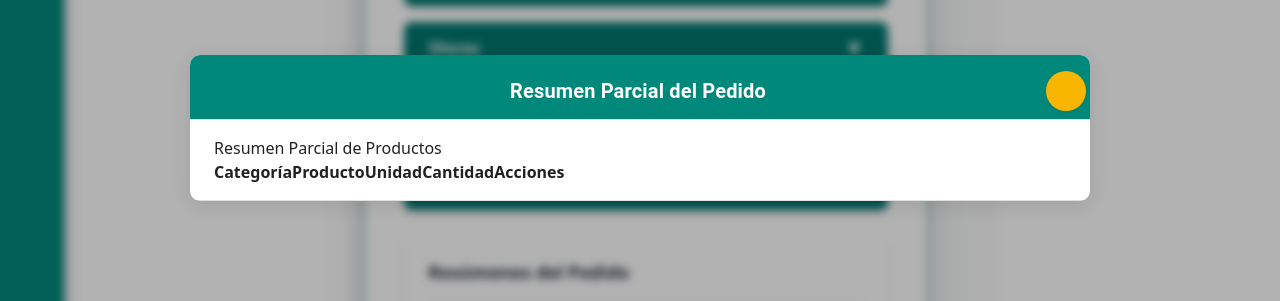
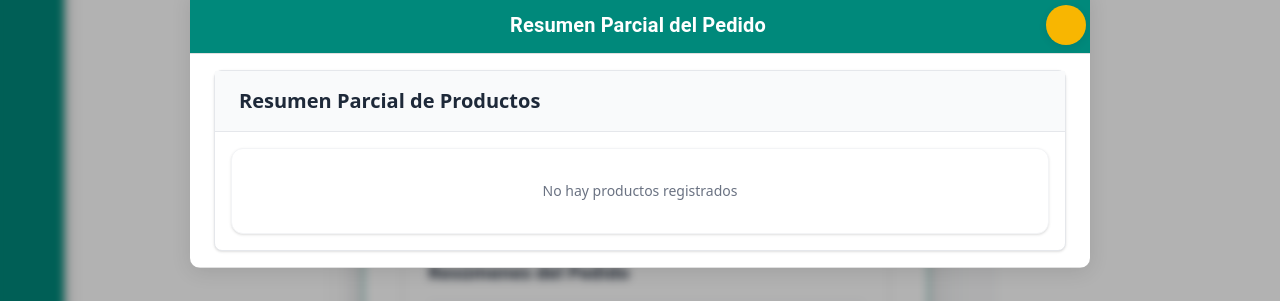
Before and after one commit to Derek-GB/IntegradorReact, a React (Vite) app: page /formularioAbarrotes.jsx in a window 1280 px wide. Both pictures are taken after a click on the button "Ver Resumen Parcial". Shown: the part 439-740 px from the top of the page. Built offline with nearby package versions, Linux system fonts and the light colour scheme; some icons are missing.

Commit message:
Se estandariza ResumenParcial
-DataTable
-SumitButton
-FormContainer
-Modal
Y se separa logica de view, tambien estandarizacion de diseño

```diff
--- a/src/hooks/abastecimineto/useResumenParcial.js
+++ b/src/hooks/abastecimineto/useResumenParcial.js
@@ -1,36 +1,51 @@
 
-import { useState, useContext } from 'react';
+import { useContext, useState } from 'react';
 import { contextoAbastecimiento } from '../../context/contextoAbastecimiento';
 
-export default function useResumenParcial() {
+const useResumenParcial = () => {
   const { items, eliminarItem } = useContext(contextoAbastecimiento);
-  const [modalIndex, setModalIndex] = useState(null);
+  const [isModalOpen, setIsModalOpen] = useState(false);
+  const [selectedIndex, setSelectedIndex] = useState(null);
   const [editCantidad, setEditCantidad] = useState('');
 
   const abrirModal = (index) => {
-    setModalIndex(index);
+    setSelectedIndex(index);
     setEditCantidad(items[index].cantidad);
+    setIsModalOpen(true);
   };
 
   const cerrarModal = () => {
-    setModalIndex(null);
+    setIsModalOpen(false);
+    setSelectedIndex(null);
     setEditCantidad('');
   };
 
   const guardarEdicion = () => {
-    if (editCantidad < 0) return;
-    items[modalIndex].cantidad = editCantidad;
+    if (editCantidad < 0 || selectedIndex === null) return;
+
+    // Modificación directa del item
+    items[selectedIndex].cantidad = editCantidad;
+
     cerrarModal();
   };
 
+  const handleEliminar = (index) => {
+    eliminarItem(index);
+  };
+
+  const selectedProduct = selectedIndex !== null ? items[selectedIndex] : null;
+
   return {
     items,
-    eliminarItem,
-    modalIndex,
+    isModalOpen,
+    selectedProduct,
     editCantidad,
+    setEditCantidad,
     abrirModal,
     cerrarModal,
     guardarEdicion,
-    setEditCantidad
+    handleEliminar,
   };
-}
+};
+
+export default useResumenParcial;
--- a/src/views/abastecimiento/resumenParcial.jsx
+++ b/src/views/abastecimiento/resumenParcial.jsx
@@ -1,119 +1,177 @@
-import { useContext, useState } from 'react';
-import SaveIcon from '@mui/icons-material/Save';
-import CloseIcon from '@mui/icons-material/Close';
-import { contextoAbastecimiento } from '../../context/contextoAbastecimiento';
+import React from "react";
+import SaveIcon from "@mui/icons-material/Save";
+import CloseIcon from "@mui/icons-material/Close";
+import EditIcon from "@mui/icons-material/Edit";
+import DeleteIcon from "@mui/icons-material/Delete";
+import GlobalDataTable from "../../components/globalComponents/GlobalDataTable.jsx";
+import GlobalModal from "../../components/globalComponents/GlobalModal.jsx";
+import InputField from "../../components/FormComponents/InputField.jsx";
+import SubmitButton from "../../components/FormComponents/SubmitButton.jsx";
+import useResumenParcial from "../../hooks/abastecimineto/useResumenParcial.js";
 
 const ResumenParcial = () => {
-  const { items, eliminarItem } = useContext(contextoAbastecimiento);
-  const [modalIndex, setModalIndex] = useState(null);
-  const [editCantidad, setEditCantidad] = useState('');
+  const {
+    items,
+    isModalOpen,
+    selectedProduct,
+    editCantidad,
+    setEditCantidad,
+    cerrarModal,
+    guardarEdicion,
+    abrirModal,
+    handleEliminar,
+  } = useResumenParcial();
 
-  const abrirModal = (index) => {
-    setModalIndex(index);
-    setEditCantidad(items[index].cantidad);
-  };
-
-  const cerrarModal = () => {
-    setModalIndex(null);
-    setEditCantidad('');
-  };
-
-  const guardarEdicion = () => {
-    if (editCantidad < 0) return;
-    items[modalIndex].cantidad = editCantidad;
-    cerrarModal();
-  };
+  // Configuración de columnas para la tabla
+  const columns = [
+    {
+      name: "Categoría",
+      selector: (row) => row.seccion,
+      sortable: true,
+      cell: (row) => (
+        <span className="font-medium text-teal-700 bg-teal-50 px-2 py-1 rounded-full text-sm">
+          {row.seccion}
+        </span>
+      ),
+    },
+    {
+      name: "Producto",
+      selector: (row) => row.tipo,
+      sortable: true,
+      cell: (row) => (
+        <span className="font-medium text-gray-900">{row.tipo}</span>
+      ),
+    },
+    {
+      name: "Unidad",
+      selector: (row) => row.unidad,
+      sortable: true,
+      cell: (row) => <span className="text-gray-600">{row.unidad}</span>,
+    },
+    {
+      name: "Cantidad",
+      selector: (row) => row.cantidad,
+      sortable: true,
+      cell: (row) => (
+        <span className="font-semibold text-gray-900">{row.cantidad}</span>
+      ),
+    },
+    {
+      name: "Acciones",
+      cell: (row) => {
+        const index = items.findIndex(
+          (item) =>
+            item.seccion === row.seccion &&
+            item.tipo === row.tipo &&
+            item.unidad === row.unidad &&
+            item.cantidad === row.cantidad
+        );
 
         return (
-    <div className="content-area">
-      <main className="main-Content-abarrote">
-        <div className="card">
-          <h2>Resumen Parcial de Productos</h2>
-          <table>
-            <thead>
-              <tr>
-                <th>Categoría</th>
-                <th>Producto</th>
-                <th>Unidad</th>
-                <th>Cantidad</th>
-                <th>Acciones</th>
-              </tr>
-            </thead>
-            <tbody>
-              {items.map((item, index) => (
-                <tr key={index}>
-                  <td>{item.seccion}</td>
-                  <td>{item.tipo}</td>
-                  <td>{item.unidad}</td>
-                  <td>{item.cantidad}</td>
-                  <td>
-                    {/* Botón de editar cuadrado */}
+          <div className="flex gap-2">
             <button
               onClick={() => abrirModal(index)}
-                      style={{
-                        backgroundColor: '#FACC15', // Color amarillo de Tailwind bg-yellow-500
-                        padding: '8px', // Ajusta el padding para que sea cuadrado
-                        border: 'none',
-                        cursor: 'pointer',
-                        marginRight: '5px' // Pequeño margen entre botones
-                      }}
+              className="  hover:text-black bg-blue-50 hover:bg-blue-100 p-2 rounded-full transition-colors duration-200 flex items-center justify-center"
+              title="Editar producto"
             >
-                      <i className="material-icons">edit</i>
+              <EditIcon sx={{ fontSize: 16, color: "black" }} />
             </button>
-                    {/* Botón de eliminar cuadrado */}
             <button
-                      onClick={() => eliminarItem(index)}
-                      style={{
-                        backgroundColor: '#FACC15', // Color amarillo de Tailwind bg-yellow-500
-                        padding: '8px', // Ajusta el padding para que sea cuadrado
-                        border: 'none',
-                        cursor: 'pointer'
-                      }}
+              onClick={() => eliminarItem(realIndex)}
+              className="text-red-600 hover:text-red-800 bg-red-50 hover:bg-red-100 p-2 rounded-full transition-colors duration-200 flex items-center justify-center"
+              title="Eliminar item"
             >
-                      <i className="material-icons">delete</i>
+              <DeleteIcon sx={{ fontSize: 18, color: "#dc2626" }} />
             </button>
-                  </td>
-                </tr>
-              ))}
-            </tbody>
-          </table>
+          </div>
+        );
+      },
+      ignoreRowClick: true,
+      allowOverflow: true,
+      button: true,
+    },
+  ];
+
+  return (
+    <div className="space-y-6">
+      {/* Sección Principal */}
+      <div className="bg-white rounded-lg shadow-sm border border-gray-200">
+        <div className="px-6 py-4 border-b border-gray-200 bg-gray-50">
+          <h2 className="text-xl font-semibold text-gray-800">
+            Resumen Parcial de Productos
+          </h2>
+        </div>
+        <div className="p-4">
+          <GlobalDataTable
+            columns={columns}
+            data={items}
+            pagination={true}
+            paginationPerPage={10}
+            noDataComponent={
+              <div className="px-6 py-4 text-center text-sm text-gray-500">
+                No hay productos registrados
+              </div>
+            }
+          />
+        </div>
       </div>
 
-        {modalIndex !== null && (
-          <div className="modal">
-            <div className="modal-contenido">
-              <h3>Editar producto</h3>
-              <p>
-                <strong>{items[modalIndex].tipo}</strong>
+      {/* Modal de Edición */}
+      <GlobalModal
+        isOpen={isModalOpen}
+        onClose={cerrarModal}
+        title="Editar Producto"
+        size="md"
+      >
+        {selectedProduct && (
+          <div className="space-y-4">
+            <div className="bg-gray-50 p-4 rounded-lg">
+              <h3 className="font-semibold text-gray-900 mb-2">
+                {selectedProduct.tipo}
+              </h3>
+              <p className="text-gray-600">Unidad: {selectedProduct.unidad}</p>
+              <p className="text-gray-600">
+                Categoría: {selectedProduct.seccion}
               </p>
-              <p>Unidad: {items[modalIndex].unidad}</p>
-              <input
-                className="inputAbarrote"
+            </div>
+
+            <div className="space-y-4">
+              <InputField
+                label="Cantidad"
                 type="number"
                 min="0"
                 value={editCantidad}
                 onChange={(e) => setEditCantidad(e.target.value)}
+                placeholder="Ingrese la nueva cantidad"
               />
-              <div className="modal-botones">
-                <button
+
+              <div className="flex gap-3 justify-end pt-4">
+                <SubmitButton
+                  type="button"
                   onClick={guardarEdicion}
-                  className="flex items-center justify-center bg-green-500 hover:bg-green-600 text-white p-2 rounded-lg mr-2"
-                  title="Guardar cambios"
+                  className="bg-green-500 hover:bg-green-600"
                 >
+                  <div className="flex items-center gap-2">
                     <SaveIcon sx={{ fontSize: 20 }} />
-                </button>
-                <button
+                    Guardar
+                  </div>
+                </SubmitButton>
+
+                <SubmitButton
+                  type="button"
                   onClick={cerrarModal}
-                  className="flex items-center justify-center bg-red-500 hover:bg-red-600 text-white p-2 rounded-lg"
-                  title="Cancelar"
+                  className="bg-red-500 hover:bg-red-600"
                 >
+                  <div className="flex items-center gap-2">
                     <CloseIcon sx={{ fontSize: 20 }} />
-                </button>
+                    Cancelar
+                  </div>
+                </SubmitButton>
               </div>
             </div>
           </div>
         )}
-      </main>
+      </GlobalModal>
     </div>
   );
 };
```
Lines whose indentation alone changed are shown as unchanged.
